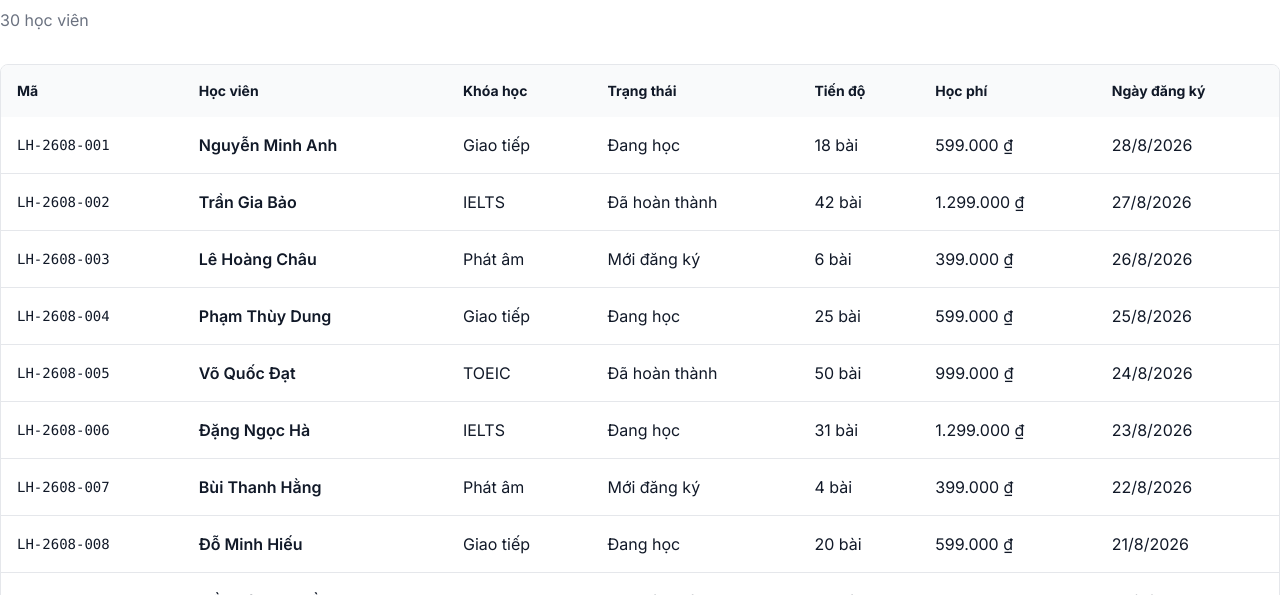
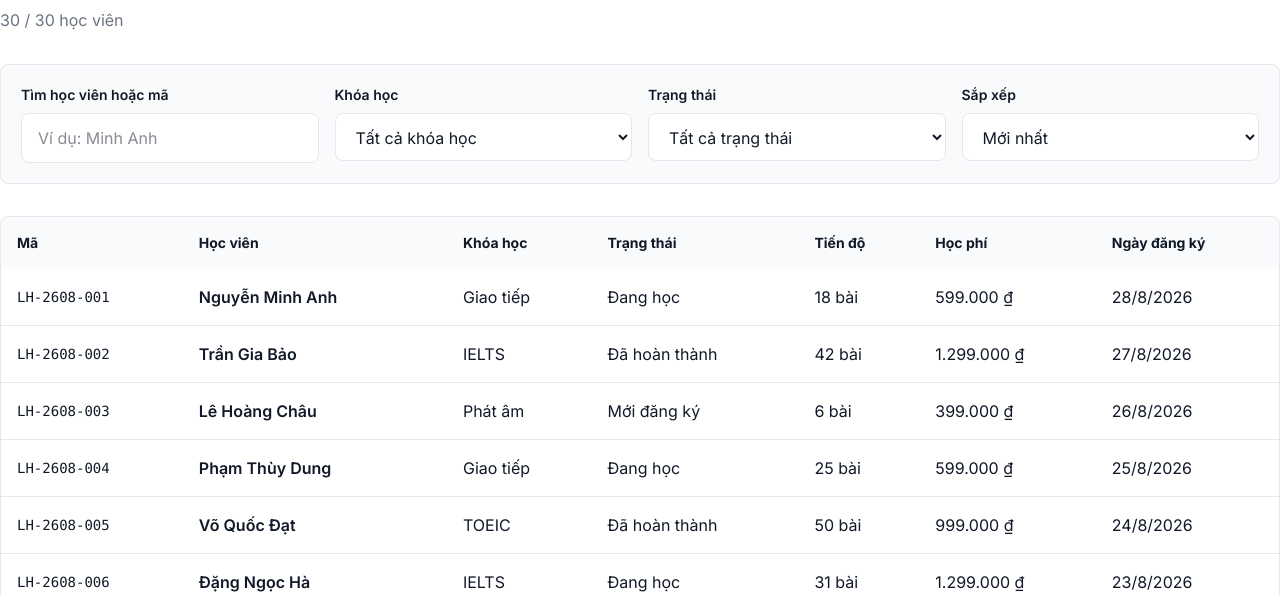
Before and after one commit to lanhuong67/tkw_2354050048_huong, a website with bundled scripts: page records.html in a window 1280 px wide. Shown: the part 205-800 px from the top of the page. Built offline with nearby package versions, Linux system fonts and the light colour scheme.

Commit message:
feat(records): them tim kiem loc va sap xep

```diff
--- a/js/records.js
+++ b/js/records.js
@@ -1,7 +1,19 @@
 const state = {
   records: [],
+  query: "",
+  category: "all",
+  status: "all",
+  sort: "date-desc",
   loading: true,
   error: null,
+};
+
+const sorters = {
+  "date-desc": (a, b) => b.date.localeCompare(a.date),
+  "date-asc": (a, b) => a.date.localeCompare(b.date),
+  "amount-desc": (a, b) => b.amount - a.amount,
+  "amount-asc": (a, b) => a.amount - b.amount,
+  "name-asc": (a, b) => a.trader.localeCompare(b.trader, "vi"),
 };
 
 const moneyFormatter = new Intl.NumberFormat("vi-VN", {
@@ -17,6 +29,28 @@ const statusLabels = {
   "dang-hoc": "Đang học",
   "da-hoan-thanh": "Đã hoàn thành",
 };
+
+function debounce(fn, delay = 300) {
+  let timeoutId;
+  return (...args) => {
+    window.clearTimeout(timeoutId);
+    timeoutId = window.setTimeout(() => fn(...args), delay);
+  };
+}
+
+function visibleRecords() {
+  const query = state.query.trim().toLocaleLowerCase("vi");
+  return state.records
+    .filter((record) => state.category === "all" || record.category === state.category)
+    .filter((record) => state.status === "all" || record.status === state.status)
+    .filter((record) => {
+      if (!query) return true;
+      return record.trader.toLocaleLowerCase("vi").includes(query)
+        || record.id.toLocaleLowerCase("vi").includes(query);
+    })
+    .slice()
+    .sort(sorters[state.sort]);
+}
 
 async function loadRecords() {
   const response = await fetch("./data/records.json");
@@ -52,14 +86,35 @@ export function initRecords() {
   const errorMessage = root.querySelector("[data-error-message]");
 
   function render() {
+    const records = state.loading || state.error ? [] : visibleRecords();
     loading.hidden = !state.loading;
     error.hidden = !state.error;
-    empty.hidden = state.loading || Boolean(state.error) || state.records.length > 0;
-    table.hidden = state.loading || Boolean(state.error) || state.records.length === 0;
+    empty.hidden = state.loading || Boolean(state.error) || records.length > 0;
+    table.hidden = state.loading || Boolean(state.error) || records.length === 0;
     errorMessage.textContent = state.error ?? "";
-    count.textContent = state.loading ? "Đang tải dữ liệu…" : `${state.records.length} học viên`;
-    tbody.replaceChildren(...state.records.map((record) => buildRow(record, template)));
+    count.textContent = state.loading ? "Đang tải dữ liệu…" : `${records.length} / ${state.records.length} học viên`;
+    tbody.replaceChildren(...records.map((record) => buildRow(record, template)));
   }
+
+  root.querySelector("[data-query]").addEventListener("input", debounce((event) => {
+    state.query = event.target.value;
+    render();
+  }));
+
+  root.querySelector("[data-category]").addEventListener("change", (event) => {
+    state.category = event.target.value;
+    render();
+  });
+
+  root.querySelector("[data-status]").addEventListener("change", (event) => {
+    state.status = event.target.value;
+    render();
+  });
+
+  root.querySelector("[data-sort]").addEventListener("change", (event) => {
+    state.sort = event.target.value;
+    render();
+  });
 
   async function start() {
     render();
--- a/records.html
+++ b/records.html
@@ -40,6 +40,42 @@
       <p data-record-count class="mt-3 text-muted" aria-live="polite">Đang tải dữ liệu…</p>
     </header>
 
+    <section class="mb-8 grid gap-4 rounded-card border border-line bg-surface-soft p-5 md:grid-cols-2 lg:grid-cols-4" aria-label="Bộ lọc dữ liệu">
+      <div>
+        <label class="field-label" for="record-query">Tìm học viên hoặc mã</label>
+        <input id="record-query" data-query class="field-input" type="search" placeholder="Ví dụ: Minh Anh">
+      </div>
+      <div>
+        <label class="field-label" for="record-category">Khóa học</label>
+        <select id="record-category" data-category class="field-input">
+          <option value="all">Tất cả khóa học</option>
+          <option value="Giao tiếp">Giao tiếp</option>
+          <option value="IELTS">IELTS</option>
+          <option value="TOEIC">TOEIC</option>
+          <option value="Phát âm">Phát âm</option>
+        </select>
+      </div>
+      <div>
+        <label class="field-label" for="record-status">Trạng thái</label>
+        <select id="record-status" data-status class="field-input">
+          <option value="all">Tất cả trạng thái</option>
+          <option value="moi-dang-ky">Mới đăng ký</option>
+          <option value="dang-hoc">Đang học</option>
+          <option value="da-hoan-thanh">Đã hoàn thành</option>
+        </select>
+      </div>
+      <div>
+        <label class="field-label" for="record-sort">Sắp xếp</label>
+        <select id="record-sort" data-sort class="field-input">
+          <option value="date-desc">Mới nhất</option>
+          <option value="date-asc">Cũ nhất</option>
+          <option value="amount-desc">Học phí cao nhất</option>
+          <option value="amount-asc">Học phí thấp nhất</option>
+          <option value="name-asc">Tên A-Z</option>
+        </select>
+      </div>
+    </section>
+
     <section data-state="loading" aria-label="Đang tải dữ liệu" aria-live="polite">
       <span class="sr-only">Đang tải dữ liệu…</span>
       <div class="space-y-3" aria-hidden="true">
@@ -56,8 +92,8 @@
     </section>
 
     <section data-state="empty" class="rounded-card border border-line p-10 text-center" hidden>
-      <h2 class="font-display text-xl font-bold">Chưa có học viên</h2>
-      <p class="mt-2 text-muted">Danh sách hiện chưa có bản ghi nào.</p>
+      <h2 class="font-display text-xl font-bold">Không tìm thấy học viên</h2>
+      <p class="mt-2 text-muted">Hãy đổi từ khóa hoặc bộ lọc để xem kết quả khác.</p>
     </section>
 
     <div data-state="table" class="overflow-x-auto rounded-card border border-line" hidden>
```
Also changed, not shown: dist/output.css.
